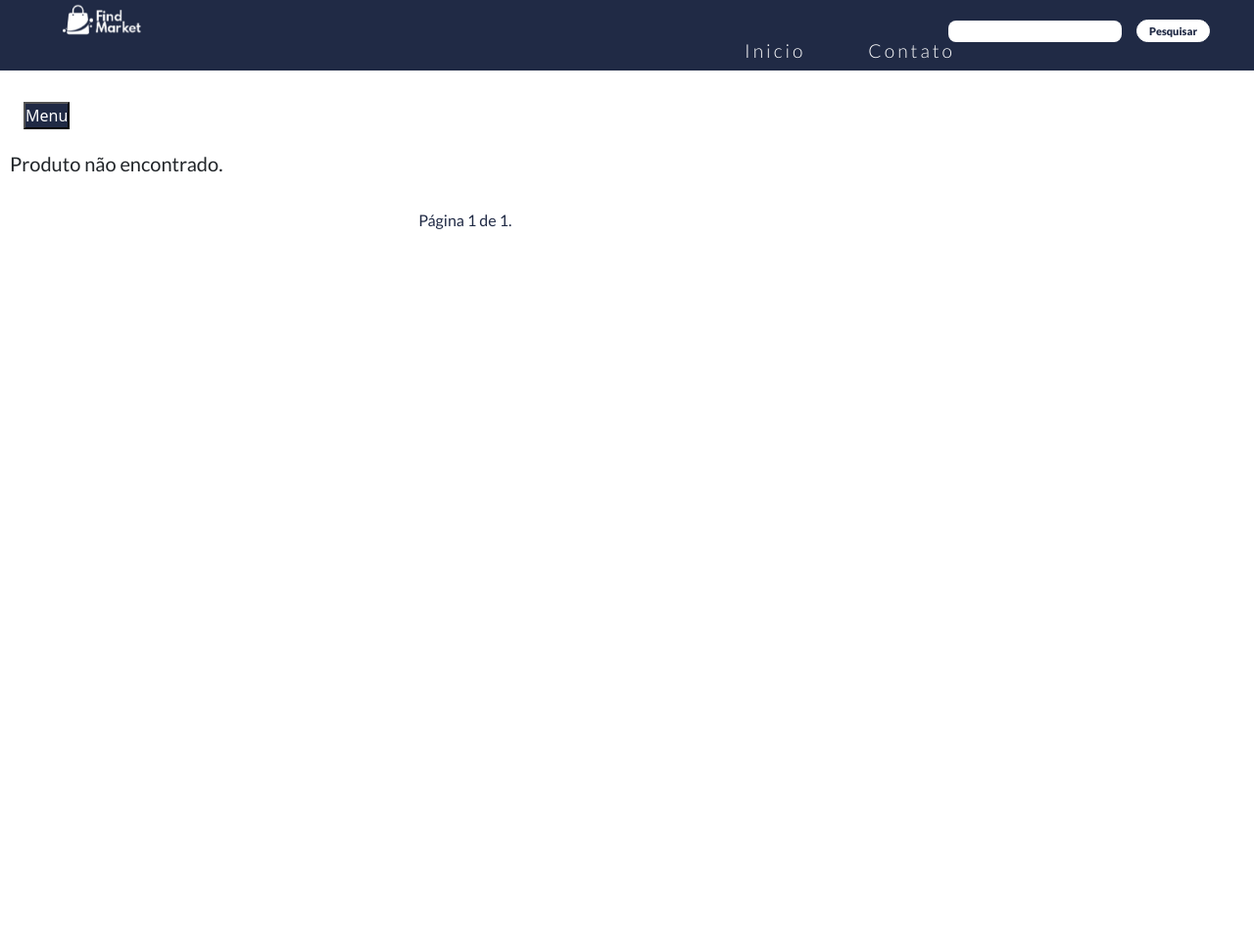
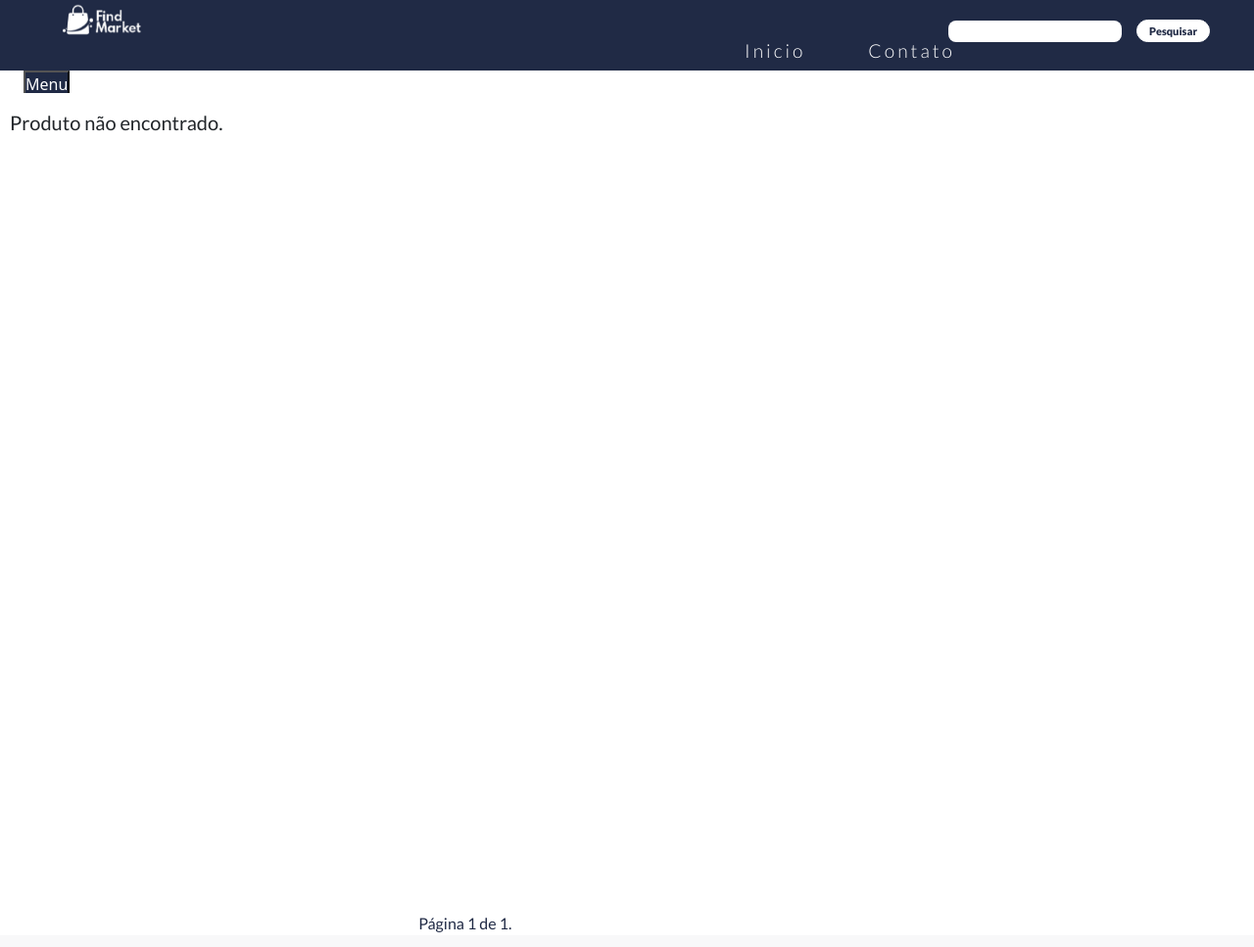
Before and after one commit to dbentooojj/FindMarket, a Django app: page /sal/ in a window 1280 px wide. Shown: the whole page at 98% size. Run offline with Django 4.2, Linux system fonts and the light colour scheme; data that the repository does not hold is empty; some libraries are stand-ins or nearby versions.

Commit message:
Melhorando sidebar

```diff
--- a/findmarket - django/core/templates/principal.html
+++ b/findmarket - django/core/templates/principal.html
@@ -54,8 +54,6 @@ FindMarket - Seu amigo todos os dias
 
         <div class="haha">
             <div id="cont1" class="album py-2 bg-white">
-
-                    <div class="tudo">
                     <div class="gridtop">
                 {% if produtos %}
                 {% for produto in produtos %}
--- a/findmarket - django/static/css/principal.css
+++ b/findmarket - django/static/css/principal.css
@@ -448,7 +448,6 @@ h1 {
     height: 100%;
     padding: 0px;
     background-color: #F8F9FA;
-    margin-top: 10px;
 }
 
 .album py-5 bg-light {
@@ -987,7 +986,7 @@ root {
 }
 
 .btn-menuu {
-    margin-top: 6.5rem!important;
+    margin-top: 4.5rem!important;
     margin-left: 1.5rem;
 }
 
```
